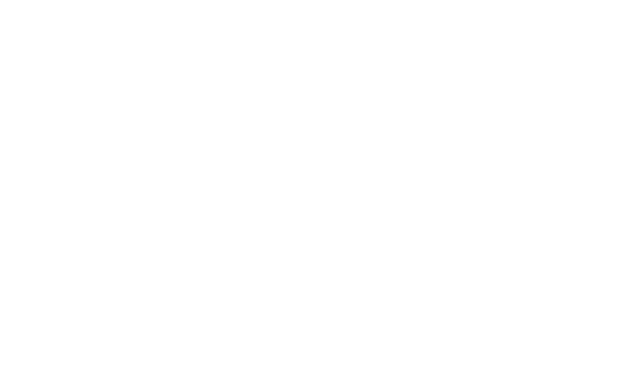
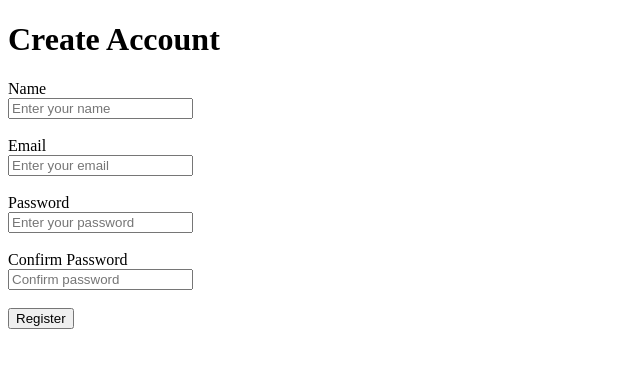
Before and after one commit to DebuggingDork/PawSome-frontend, a React app in the folder frontend/: page /register in a window 1280 px wide. Before the commit this address had no page. Shown: the top 368 px of the page, without its empty margins (0-640 px from the left). Built offline with nearby package versions, Linux system fonts and the light colour scheme; the HTML template or start-up script is replaced by a standard one.

Commit message:
Create Application pages

```diff
--- a/frontend/src/pages/About/About.jsx
+++ b/frontend/src/pages/About/About.jsx
@@ -0,0 +1,14 @@
+function About() {
+  return (
+    <div>
+      <h1>About PawSome</h1>
+
+      <p>
+        PawSome is a platform designed to connect pet owners and help them
+        discover pets, share experiences, and communicate with each other.
+      </p>
+    </div>
+  );
+}
+
+export default About;
--- a/frontend/src/pages/Dashboard/Dashboard.jsx
+++ b/frontend/src/pages/Dashboard/Dashboard.jsx
@@ -0,0 +1,13 @@
+function Dashboard() {
+  return (
+    <div>
+      <h1>Dashboard</h1>
+
+      <p>
+        Welcome to your dashboard.
+      </p>
+    </div>
+  );
+}
+
+export default Dashboard;
--- a/frontend/src/pages/Home/Home.jsx
+++ b/frontend/src/pages/Home/Home.jsx
@@ -0,0 +1,21 @@
+import { useNavigate } from "react-router-dom";
+
+function Home() {
+  const navigate = useNavigate();
+
+  return (
+    <div>
+      <h1>Welcome to PawSome</h1>
+
+      <p>
+        Connect with pet owners, discover pets, and build your pet community.
+      </p>
+
+      <button onClick={() => navigate("/register")}>
+        Get Started
+      </button>
+    </div>
+  );
+}
+
+export default Home;
--- a/frontend/src/pages/Login/Login.jsx
+++ b/frontend/src/pages/Login/Login.jsx
@@ -0,0 +1,31 @@
+function Login() {
+  return (
+    <div>
+      <h1>Login</h1>
+
+      <form>
+        <div>
+          <label>Email</label>
+          <br />
+          <input type="email" placeholder="Enter your email" />
+        </div>
+
+        <br />
+
+        <div>
+          <label>Password</label>
+          <br />
+          <input type="password" placeholder="Enter your password" />
+        </div>
+
+        <br />
+
+        <button type="submit">
+          Login
+        </button>
+      </form>
+    </div>
+  );
+}
+
+export default Login;
--- a/frontend/src/pages/Register/Register.jsx
+++ b/frontend/src/pages/Register/Register.jsx
@@ -0,0 +1,47 @@
+function Register() {
+  return (
+    <div>
+      <h1>Create Account</h1>
+
+      <form>
+        <div>
+          <label>Name</label>
+          <br />
+          <input type="text" placeholder="Enter your name" />
+        </div>
+
+        <br />
+
+        <div>
+          <label>Email</label>
+          <br />
+          <input type="email" placeholder="Enter your email" />
+        </div>
+
+        <br />
+
+        <div>
+          <label>Password</label>
+          <br />
+          <input type="password" placeholder="Enter your password" />
+        </div>
+
+        <br />
+
+        <div>
+          <label>Confirm Password</label>
+          <br />
+          <input type="password" placeholder="Confirm password" />
+        </div>
+
+        <br />
+
+        <button type="submit">
+          Register
+        </button>
+      </form>
+    </div>
+  );
+}
+
+export default Register;
--- a/frontend/src/routes/AppRoutes.jsx
+++ b/frontend/src/routes/AppRoutes.jsx
@@ -1,9 +1,19 @@
 import { Routes, Route } from "react-router-dom";
+
+import Home from "../pages/Home/Home";
+import About from "../pages/About/About";
+import Login from "../pages/Login/Login";
+import Register from "../pages/Register/Register";
+import Dashboard from "../pages/Dashboard/Dashboard";
 
 function AppRoutes() {
   return (
     <Routes>
-      <Route path="/" element={<h1>Home</h1>} />
+      <Route path="/" element={<Home />} />
+      <Route path="/about" element={<About />} />
+      <Route path="/login" element={<Login />} />
+      <Route path="/register" element={<Register />} />
+      <Route path="/dashboard" element={<Dashboard />} />
     </Routes>
   );
 }
```
